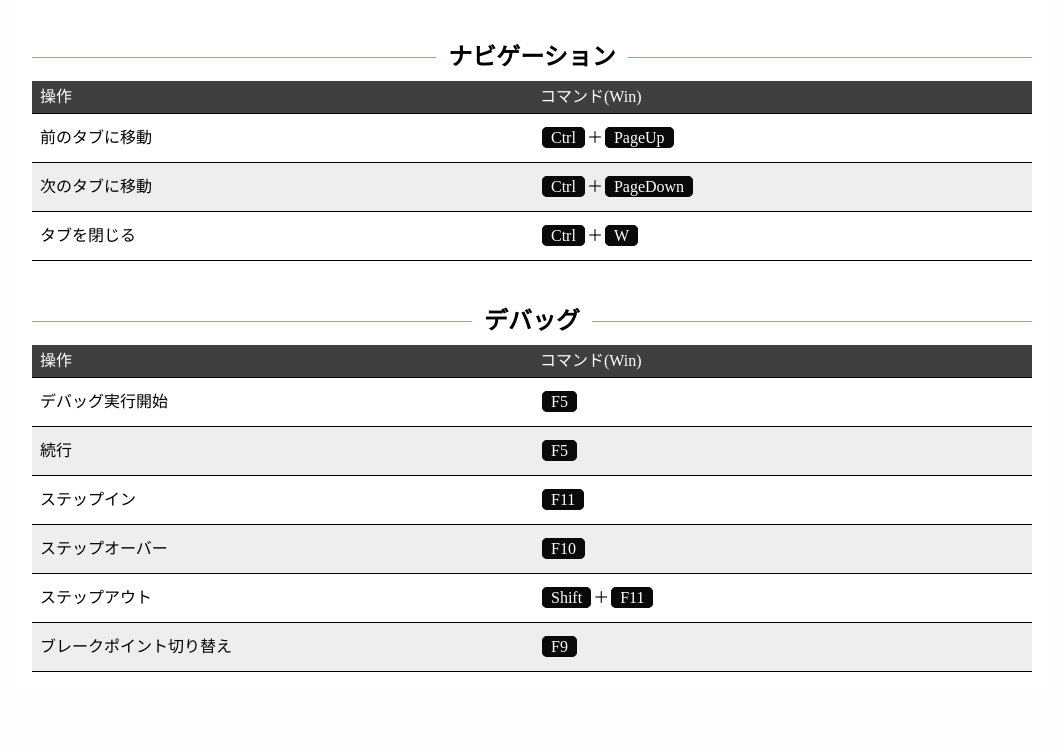
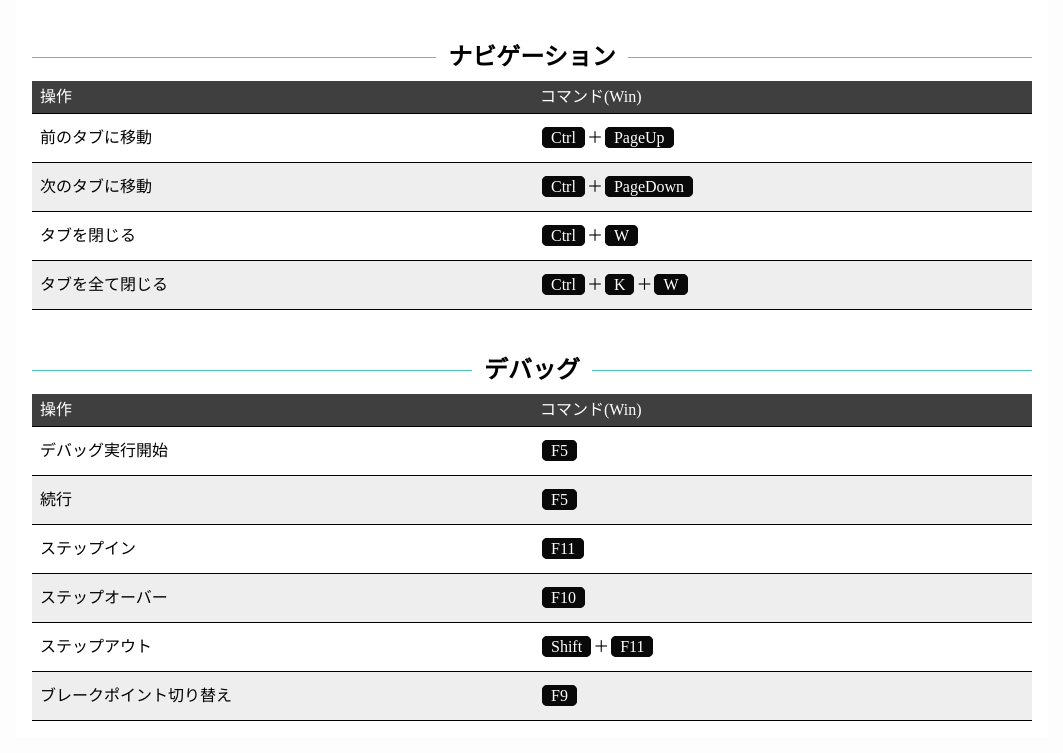
Before and after one commit to goto5103/vscode-shortcut-key, a plain HTML site: page index.html in a window 1280 px wide. Shown: the part 2117-2870 px from the top of the page, without its empty margins (108-1171 px from the left). Before the commit the page ends 2821 px from the top, so only its background shows below. Drawn offline with Linux system fonts and the light colour scheme.

Commit message:
テーブルに項目を追加

```diff
--- a/index.html
+++ b/index.html
@@ -190,6 +190,10 @@
                 <td>タブを閉じる</td>
                 <td><span class="key">Ctrl</span>＋<span class="key">W</span></td>
             </tr>
+            <tr>
+                <td>タブを全て閉じる</td>
+                <td><span class="key">Ctrl</span>＋<span class="key">K</span>＋<span class="key">W</span></td>
+            </tr>
         </table>
         <h2>デバッグ</h2>
         <table>
```
